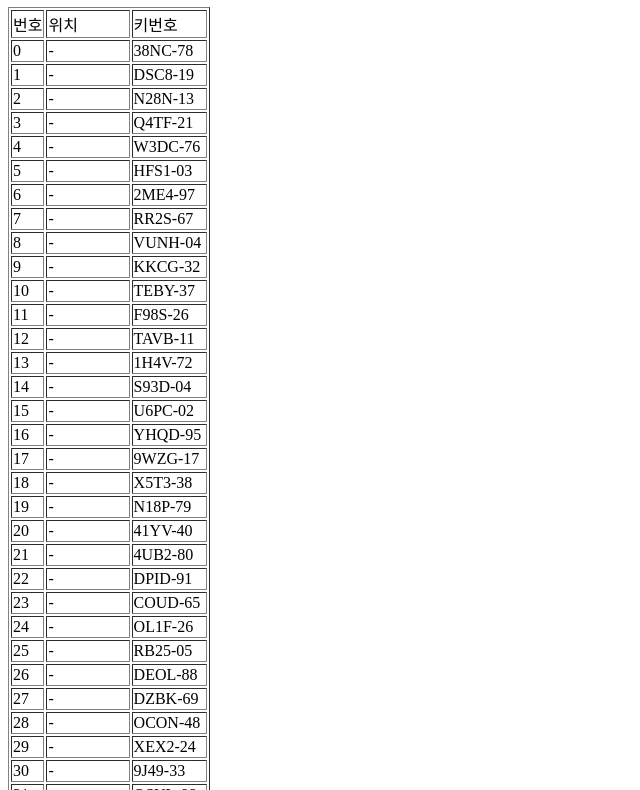
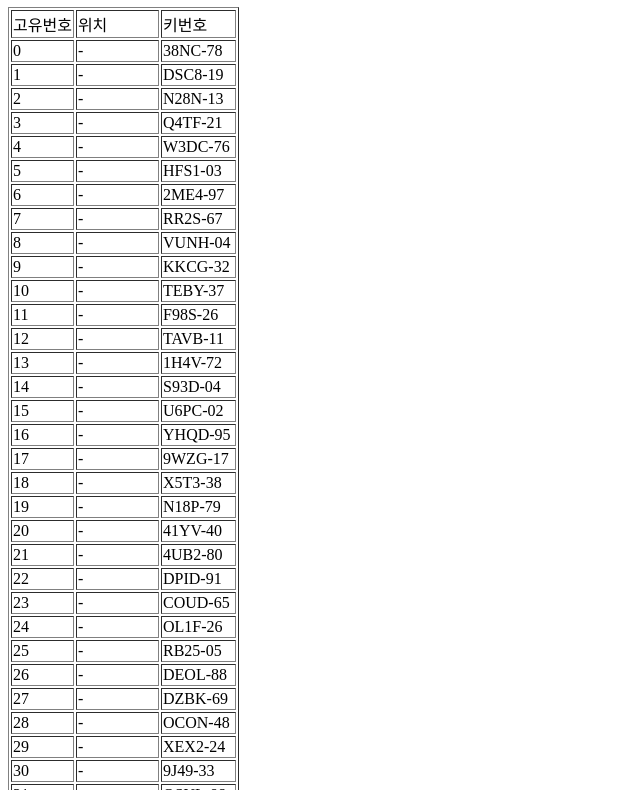
Before and after one commit to sseh-c/scrap_program, a plain HTML site: page index.html in a window 1280 px wide. Shown: the part 68-858 px from the top of the page, without its empty margins (0-640 px from the left). Drawn offline with Linux system fonts and the light colour scheme.

Commit message:
Update index.html

```diff
--- a/index.html
+++ b/index.html
@@ -7,7 +7,7 @@
 
 
 <table border="1">
-<tr><td>번호</td><td>위치</td><td>키번호</td></tr>
+<tr><td>고유번호</td><td>위치</td><td>키번호</td></tr>
 <tr class="pass"><td id="num">0</td><td id="disk_num">-</td><td id="key">38NC-78</td></tr>
 <tr class="pass"><td id="num">1</td><td id="disk_num">-</td><td id="key">DSC8-19</td></tr>
 <tr class="pass"><td id="num">2</td><td id="disk_num">-</td><td id="key">N28N-13</td></tr>
```
